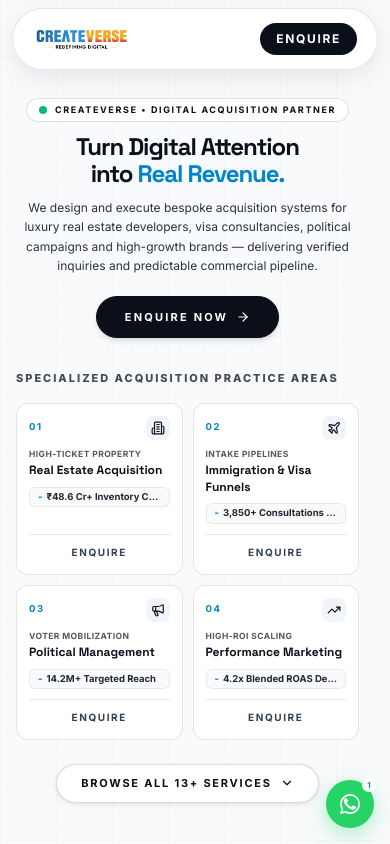
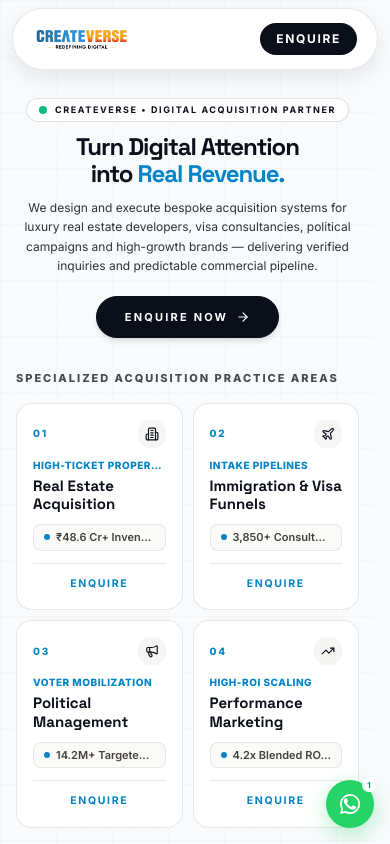
Before and after one commit to aryanbarota21235/CreateVerse, a Next.js app: page / in a window 390 px wide. Shown: the top 844 px of the page. Built offline with nearby package versions, Linux system fonts and the light colour scheme.

Commit message:
Enhance legibility and typography of practice area cards on mobile

```diff
--- a/src/components/hero.tsx
+++ b/src/components/hero.tsx
@@ -212,22 +212,22 @@ export default function Hero() {
         key={p.num}
         href={p.href}
         prefetch={true}
-        className="group relative flex flex-col justify-between rounded-xl sm:rounded-3xl border border-black/[0.1] sm:border-black/[0.12] bg-white p-3 sm:p-6 lg:p-7 shadow-xs sm:shadow-card transition-all duration-300 sm:hover:-translate-y-1 sm:hover:border-accent sm:hover:shadow-lift active:border-accent"
+        className="group relative flex flex-col justify-between rounded-2xl sm:rounded-3xl border border-stone-200/90 sm:border-black/[0.12] bg-white p-3.5 min-[390px]:p-4 sm:p-6 lg:p-7 shadow-xs sm:shadow-card transition-all duration-300 sm:hover:-translate-y-1 sm:hover:border-accent sm:hover:shadow-lift active:border-accent"
       >
         <div>
           <div className="flex items-center justify-between">
-            <span className="text-[9.5px] sm:text-[11px] font-bold uppercase tracking-[0.16em] sm:tracking-[0.22em] text-accent">
+            <span className="text-[10px] sm:text-[11px] font-extrabold uppercase tracking-[0.18em] sm:tracking-[0.22em] text-accent">
               {p.num}
             </span>
-            <span className="flex h-6 w-6 sm:h-8 sm:w-8 items-center justify-center rounded-lg sm:rounded-xl bg-[#F1F5F9] text-ink transition-all duration-300 sm:group-hover:bg-accent sm:group-hover:text-white active:bg-accent active:text-white">
+            <span className="flex h-7 w-7 sm:h-8 sm:w-8 items-center justify-center rounded-xl bg-stone-100 text-ink transition-all duration-300 sm:group-hover:bg-accent sm:group-hover:text-white active:bg-accent active:text-white">
               <Icon className="h-3.5 w-3.5 sm:h-4 sm:w-4" />
             </span>
           </div>
 
-          <span className="mt-2 sm:mt-4 block text-[8.5px] sm:text-[10px] font-bold uppercase tracking-wider text-ink/70 truncate">
+          <span className="mt-2.5 sm:mt-4 block text-[9.5px] min-[390px]:text-[10px] font-extrabold uppercase tracking-wider text-accent sm:text-ink/70 truncate">
             {p.tag}
           </span>
-          <h3 className="mt-0.5 sm:mt-1 font-display text-xs sm:text-lg font-bold text-ink sm:group-hover:text-accent active:text-accent transition-colors leading-snug line-clamp-2">
+          <h3 className="mt-1 font-display text-[14px] min-[390px]:text-[15px] sm:text-lg font-bold text-ink leading-tight sm:leading-snug transition-colors sm:group-hover:text-accent active:text-accent line-clamp-2">
             {p.title}
           </h3>
           <p className="hidden sm:block mt-2 text-xs leading-relaxed text-ink/80 font-normal">
@@ -235,14 +235,14 @@ export default function Hero() {
           </p>
 
           {/* Metric chip */}
-          <div className="mt-2 sm:mt-3.5 flex items-center gap-1 text-[9.5px] sm:text-xs font-bold text-ink/90 bg-[#F8FAFC] border border-stone-200/80 rounded-md sm:rounded-xl px-2 py-0.5 sm:px-3 sm:py-1.5">
-            <span className="text-accent font-extrabold">-</span>
+          <div className="mt-2.5 sm:mt-3.5 flex items-center gap-1.5 text-[10px] min-[390px]:text-[11px] sm:text-xs font-semibold text-stone-700 bg-stone-50 border border-stone-200/90 rounded-lg sm:rounded-xl px-2.5 py-1 sm:px-3 sm:py-1.5">
+            <span className="h-1.5 w-1.5 rounded-full bg-accent shrink-0" />
             <span className="truncate">{p.metric}</span>
           </div>
         </div>
 
         {/* Bottom CTA: ENQUIRE */}
-        <div className="mt-2.5 sm:mt-5 pt-2 sm:pt-3.5 border-t border-stone-200/90 flex items-center justify-center">
+        <div className="mt-3 sm:mt-5 pt-2.5 sm:pt-3.5 border-t border-stone-200/90 flex items-center justify-center">
           <button
             type="button"
             onClick={(e) => {
@@ -251,7 +251,7 @@ export default function Hero() {
               const serviceSlug = p.href.replace("/services/", "");
               openEnquiry(serviceSlug || p.title);
             }}
-            className="pressable w-full py-0.5 text-center text-[10px] sm:text-xs font-bold uppercase tracking-[0.16em] sm:tracking-[0.2em] text-[#334155] hover:text-accent transition-all duration-150 cursor-pointer"
+            className="pressable w-full py-0.5 text-center text-[10.5px] sm:text-xs font-bold uppercase tracking-[0.16em] sm:tracking-[0.2em] text-accent sm:text-[#334155] sm:group-hover:text-accent transition-all duration-150 cursor-pointer"
           >
             ENQUIRE
           </button>
```
